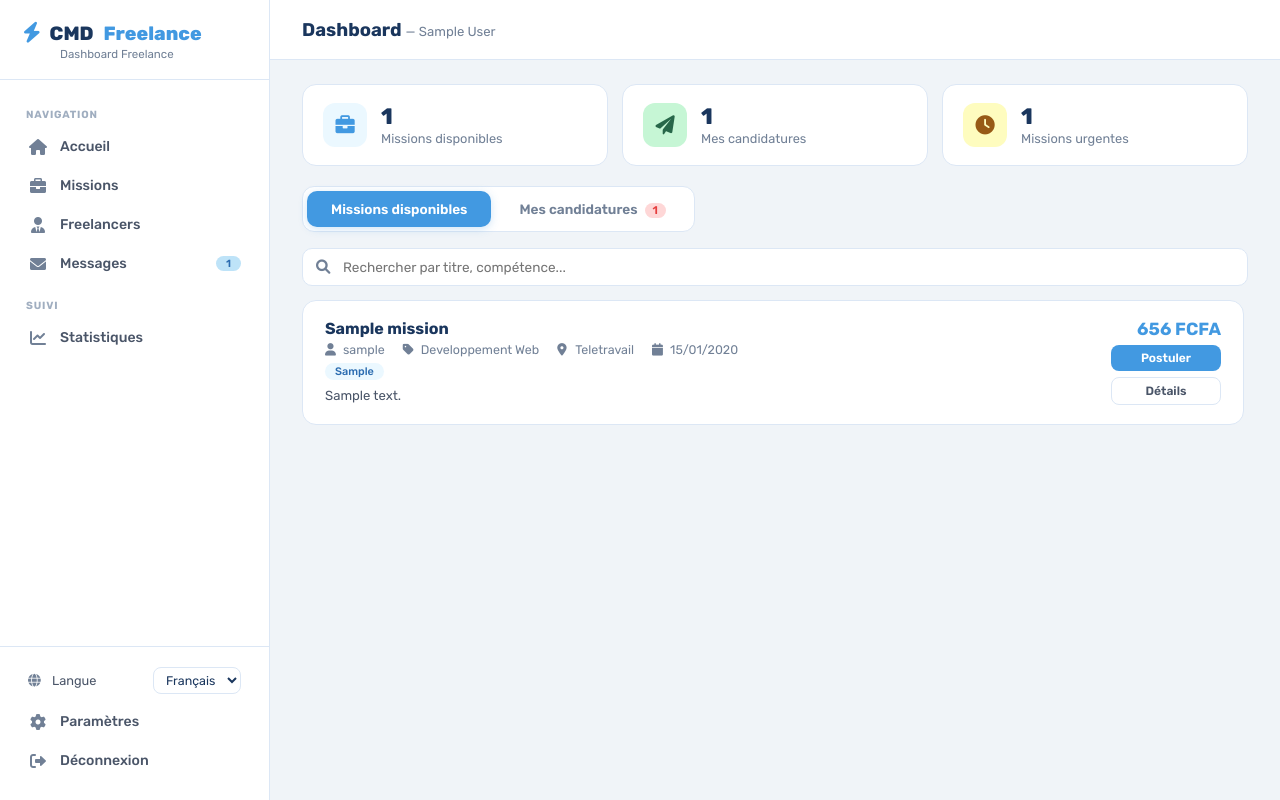
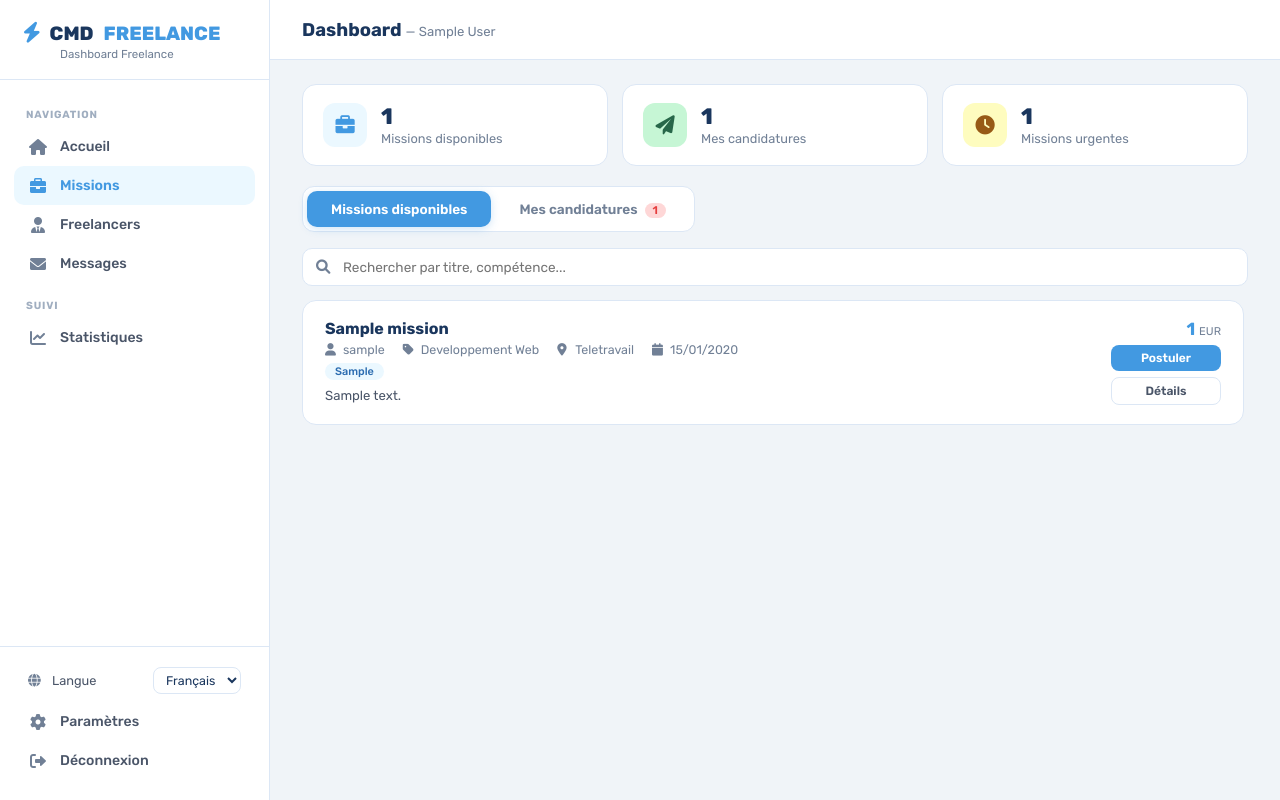
Before and after one commit to sile-ux/SMD-Freelance, a Django app: template templates/accounts/dashboard_freelance.html in a window 1280 px wide. Run offline with Django 5.2, Linux system fonts and the light colour scheme; tables that the repository leaves empty hold one stand-in row (values such as "Sample post"); the template is opened without the code that fills it: values that come from a table or form of the project are taken from there, most other values are stand-ins (such as "Sample title", 1, 10 or a date in 2020).

Commit message:
fix: correction dashboard freelance (suppression FCFA, liens, titres)

```diff
--- a/templates/accounts/dashboard_freelance.html
+++ b/templates/accounts/dashboard_freelance.html
@@ -1,10 +1,9 @@
-{% load contracts_extras %}
 <!DOCTYPE html>
 <html lang="fr">
 <head>
     <meta charset="UTF-8" />
     <meta name="viewport" content="width=device-width, initial-scale=1.0" />
-    <title>Dashboard Freelance - CMD-Freelance</title>
+    <title>Dashboard Freelance - CMD</title>
     <link rel="preconnect" href="https://fonts.googleapis.com">
     <link rel="preconnect" href="https://fonts.gstatic.com" crossorigin>
     <link href="https://fonts.googleapis.com/css2?family=Rubik:wght@300;400;500;600;700;800;900&display=swap" rel="stylesheet">
@@ -51,7 +50,6 @@
         .sidebar .menu-item i { width: 20px; color: #718096; font-size: 1rem; text-align: center; }
         .sidebar .menu-item.active { background: #ebf8ff; color: #4299e1; font-weight: 600; }
         .sidebar .menu-item.active i { color: #4299e1; }
-        .sidebar .menu-item .badge { margin-left: auto; background: #bee3f8; color: #2b6cb0; padding: 1px 10px; border-radius: 12px; font-size: 0.65rem; font-weight: 600; }
 
         .sidebar .sidebar-bottom {
             border-top: 1px solid #dce7f5; padding: 12px 14px 20px;
@@ -312,19 +310,16 @@
 
         <aside class="sidebar">
             <div class="logo-area">
-                <h1><i class="fas fa-bolt" style="color:#4299e1;font-size:1.3rem;"></i> CMD<span>Freelance</span></h1>
+                <h1><i class="fas fa-bolt" style="color:#4299e1;font-size:1.3rem;"></i> CMD<span>FREELANCE</span></h1>
                 <div class="sub">Dashboard Freelance</div>
             </div>
 
             <div class="menu-group">
                 <div class="menu-label">Navigation</div>
                 <a href="{% url 'accounts:home' %}" class="menu-item"><i class="fas fa-home"></i> Accueil</a>
-                <a href="{% url 'contracts:contract_list' %}" class="menu-item"><i class="fas fa-briefcase"></i> Missions</a>
-                <a href="{% url 'accounts:freelance_list' %}" class="menu-item"><i class="fas fa-user-tie"></i> Freelancers</a>
-                <a href="{% url 'chat:freelance_messages' %}" class="menu-item">
-                    <i class="fas fa-envelope"></i> Messages
-                    {% if unread_count %}<span class="badge">{{ unread_count }}</span>{% endif %}
-                </a>
+                <a href="{% url 'contracts:contract_list' %}" class="menu-item active"><i class="fas fa-briefcase"></i> Missions</a>
+                <a href="{% url 'contracts:liste_freelanceur' %}" class="menu-item"><i class="fas fa-user-tie"></i> Freelancers</a>
+                <a href="{% url 'chat:latest_chat' %}" class="menu-item"><i class="fas fa-envelope"></i> Messages</a>
 
                 <div class="menu-label">Suivi</div>
                 <a href="{% url 'accounts:stat_freelancer' %}" class="menu-item"><i class="fas fa-chart-line"></i> Statistiques</a>
@@ -400,7 +395,7 @@
                         {% for mission in missions %}
                         <div class="mission-card" data-title="{{ mission.title|lower }}" data-skills="{{ mission.skills_required|lower }}">
                             <div class="left">
-                                 <div class="title" onclick="viewMission({{ mission.id }}, '{{ mission.title|escapejs }}', '{{ mission.description|escapejs }}', '{{ mission.client.username|default:"Anonyme" }}', {{ mission.budget|fcfa_value:mission.currency }}, '{{ mission.urgency }}', '{{ mission.skills_required|escapejs }}', '{{ mission.created_at|date:"Y-m-d" }}')">{{ mission.title }}</div>
+                                <div class="title" onclick="viewMission({{ mission.id }}, '{{ mission.title|escapejs }}', '{{ mission.description|escapejs }}', '{{ mission.client.username|default:"Anonyme" }}', {{ mission.budget }}, '{{ mission.urgency }}', '{{ mission.skills_required|escapejs }}', '{{ mission.created_at|date:"Y-m-d" }}')">{{ mission.title }}</div>
                                 <div class="meta">
                                     <span><i class="fas fa-user"></i>{{ mission.client.username|default:"Anonyme" }}</span>
                                     <span><i class="fas fa-tag"></i>{{ mission.category|default:"Général" }}</span>
@@ -416,9 +411,9 @@
                                 <div class="desc">{{ mission.description }}</div>
                             </div>
                             <div class="right">
-                                <div class="budget">{{ mission.budget|fcfa:mission.currency }}</div>
+                                <div class="budget">{{ mission.budget|floatformat:0 }} <small>{{ mission.currency|default:"EUR" }}</small></div>
                                 <button class="btn btn-apply" onclick="applyMission(this, {{ mission.id }})">Postuler</button>
-                                 <button class="btn btn-detail" onclick="viewMission({{ mission.id }}, '{{ mission.title|escapejs }}', '{{ mission.description|escapejs }}', '{{ mission.client.username|default:"Anonyme" }}', {{ mission.budget|fcfa_value:mission.currency }}, '{{ mission.urgency }}', '{{ mission.skills_required|escapejs }}', '{{ mission.created_at|date:"Y-m-d" }}')">Détails</button>
+                                <button class="btn btn-detail" onclick="viewMission({{ mission.id }}, '{{ mission.title|escapejs }}', '{{ mission.description|escapejs }}', '{{ mission.client.username|default:"Anonyme" }}', {{ mission.budget }}, '{{ mission.urgency }}', '{{ mission.skills_required|escapejs }}', '{{ mission.created_at|date:"Y-m-d" }}')">Détails</button>
                             </div>
                         </div>
                         {% empty %}
@@ -437,7 +432,7 @@
                         <div class="app-card">
                             <div class="info">
                                 <div class="title">{{ app.mission.title }}</div>
-                                <div class="sub">Postulée le {{ app.created_at|date:"d/m/Y" }} — Budget: {{ app.mission.budget|fcfa:app.mission.currency }}</div>
+                                <div class="sub">Postulée le {{ app.created_at|date:"d/m/Y" }} — Budget: {{ app.mission.budget|floatformat:0 }} {{ app.mission.currency|default:"EUR" }}</div>
                             </div>
                             <div class="actions">
                                 <span class="status-badge pending">En attente</span>
@@ -492,7 +487,7 @@
             if (!confirm('Envoyer votre candidature pour cette mission ?')) return;
             btn.textContent = 'Envoi...'; btn.disabled = true;
 
-            fetch('{% url "contracts:apply_to_mission" 0 %}'.replace('/0/', '/' + id + '/'), {
+            fetch('{% url "contracts:apply_to_mission" 0 %}'.replace('/0', '/' + id + '/'), {
                 method: 'POST',
                 headers: { 'X-CSRFToken': getCSRF(), 'X-Requested-With': 'XMLHttpRequest' },
             })
@@ -516,7 +511,7 @@
             document.getElementById('modalBody').innerHTML = `
                 <p style="margin-bottom:12px;">${desc}</p>
                 <div class="row"><span class="lbl">Client</span><span class="val">${client}</span></div>
-                <div class="row"><span class="lbl">Budget</span><span class="val">${Number(budget).toLocaleString('fr-FR')} FCFA</span></div>
+                <div class="row"><span class="lbl">Budget</span><span class="val">${budget} EUR</span></div>
                 <div class="row"><span class="lbl">Urgence</span><span class="val">${uMap[urgency] || urgency}</span></div>
                 <div class="row"><span class="lbl">Date</span><span class="val">${date}</span></div>
                 <div class="row"><span class="lbl">Compétences</span><span class="val">${skills.replace(/,/g, ', ')}</span></div>
```
